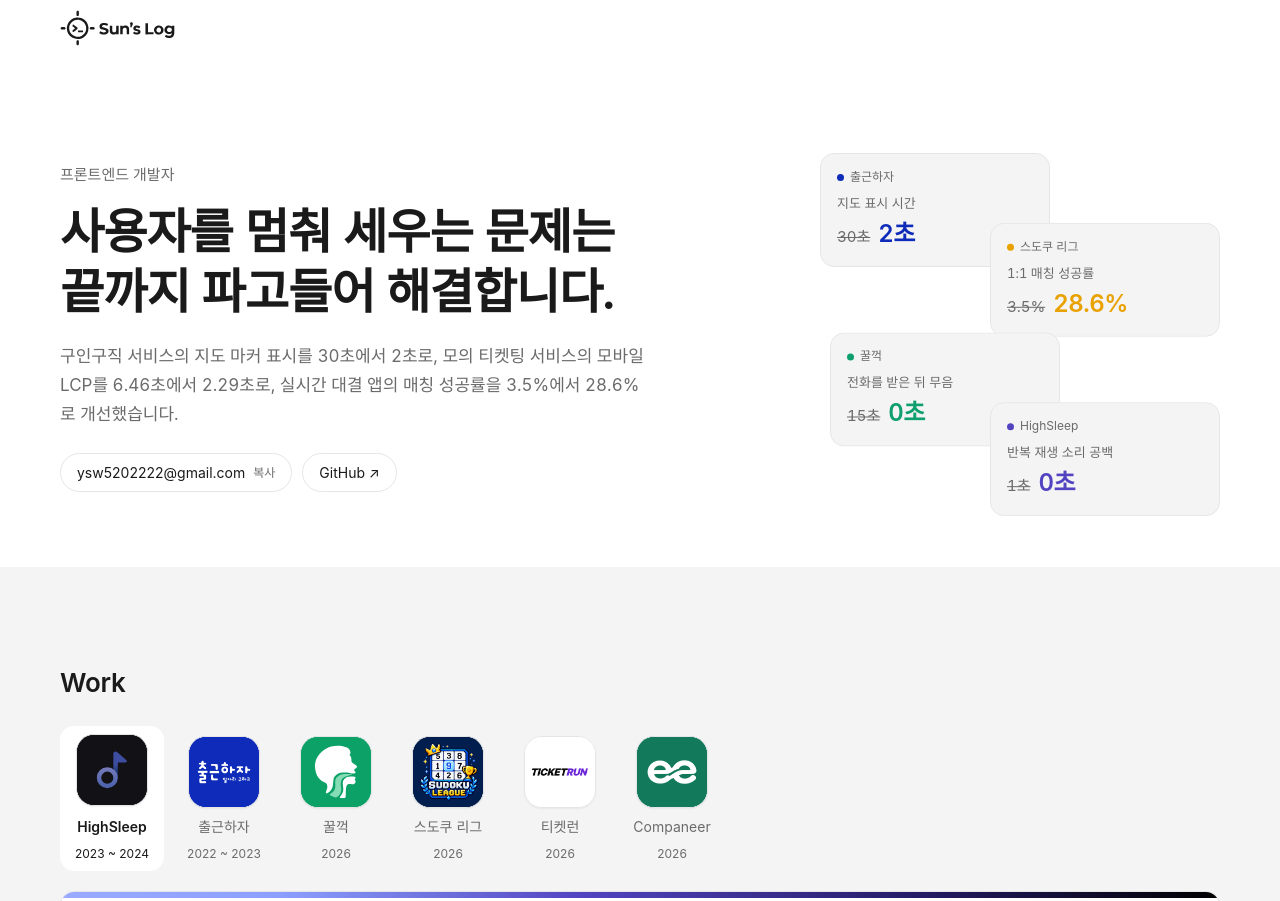
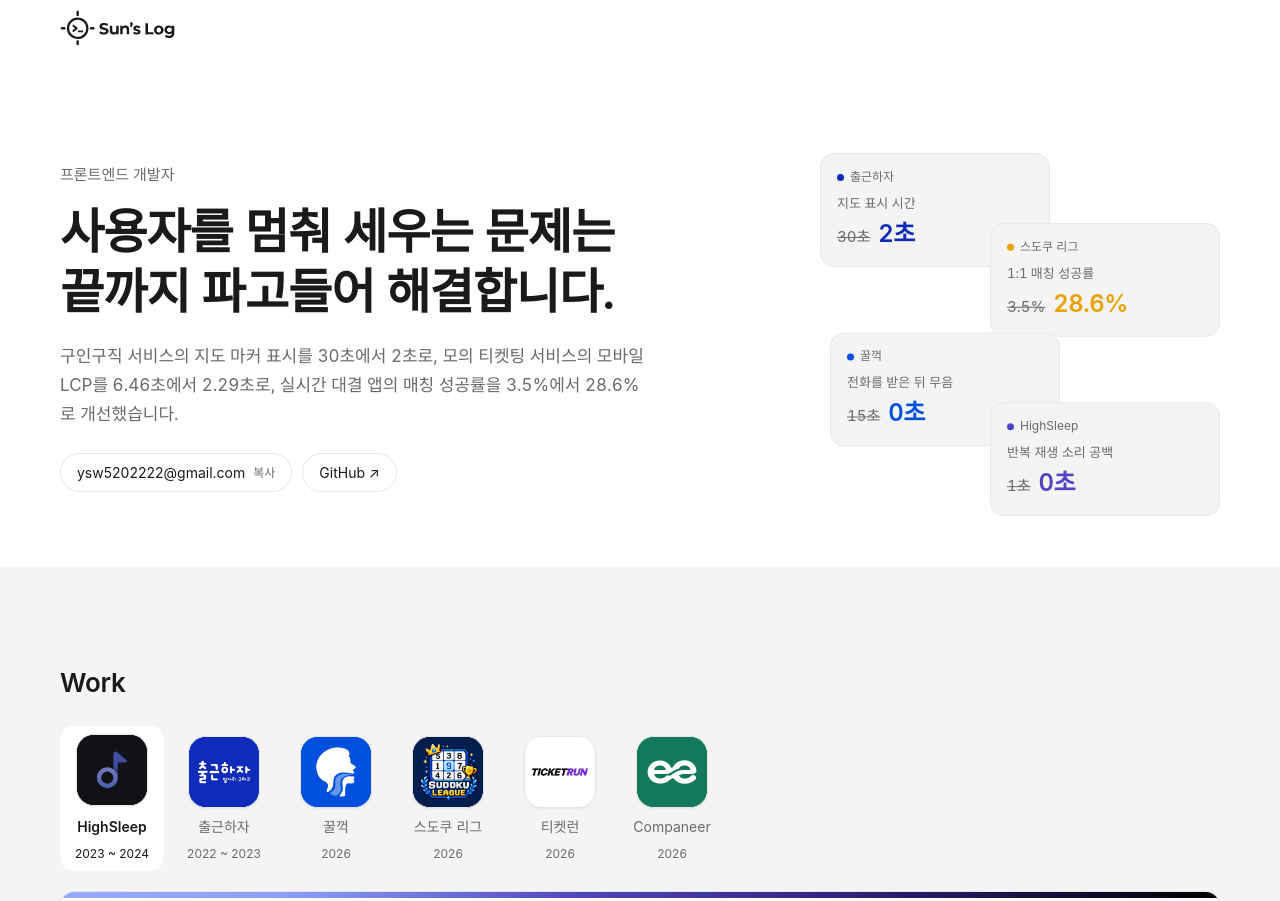
Before and after one commit to Sun970324/sunlog, a Next.js app: page / in a window 1280 px wide. Shown: the top 901 px of the page. Built offline with nearby package versions, Linux system fonts and the light colour scheme; a web font is replaced by a local one.

Commit message:
꿀꺽 로고를 파란색 앱 아이콘으로 바꾸고 포인트 색을 파랑으로 맞춤
Co-Authored-By: Claude Opus 5.5 <noreply@anthropic.com>

```diff
--- a/src/common/datas.ts
+++ b/src/common/datas.ts
@@ -239,9 +239,9 @@ export const caseStudies: CaseStudy[] = [
       wide: true,
     },
     wide: false,
-    logo: '/assets/projects/kkul/kkul-logo-green.svg',
-    tile: '#0ca167',
-    band: '#0e9f6e',
+    logo: '/assets/projects/kkul/kkul-logo-blue.png',
+    tile: '#0050e0',
+    band: '#0050e0',
     iconFull: true,
   },
   {
--- a/src/styles/globals.css
+++ b/src/styles/globals.css
@@ -29,7 +29,7 @@
   --accent: #e9a100;
 }
 .case-kkulkkuk {
-  --accent: #0e9f6e;
+  --accent: #0050e0;
 }
 .case-highsleep {
   --accent: #5244c0;
@@ -47,7 +47,7 @@
   --accent: #f2c14e;
 }
 .dark .case-kkulkkuk {
-  --accent: #4fd69c;
+  --accent: #7aa2ff;
 }
 .dark .case-highsleep {
   --accent: #a99dff;
```
Also changed, not shown: public/assets/projects/kkul/kkul-logo-blue.png (added).
